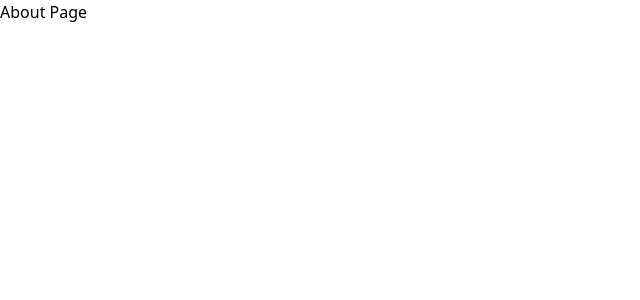
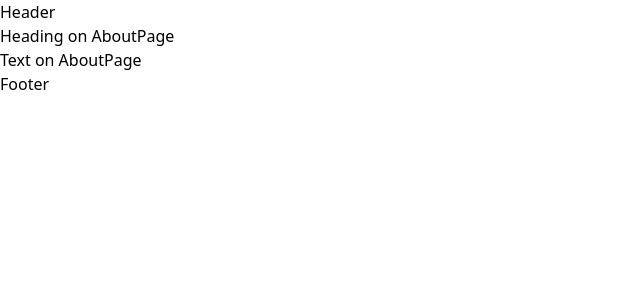
Before and after one commit to shuanvita/frontend-portfolio, a Vue app: page /about in a window 1280 px wide. Shown: the top 300 px of the page, without its empty margins (0-640 px from the left). Built offline with nearby package versions, Linux system fonts and the light colour scheme; the HTML template or start-up script is replaced by a standard one.

Commit message:
Add v-text component

```diff
--- a/src/app/entrypoint/App.vue
+++ b/src/app/entrypoint/App.vue
@@ -2,6 +2,10 @@
 
 <template>
   <div>
-    <RouterView />
+    <header>Header</header>
+    <main>
+      <RouterView />
+    </main>
+    <footer>Footer</footer>
   </div>
 </template>
--- a/src/pages/AboutPage.vue
+++ b/src/pages/AboutPage.vue
@@ -1,5 +1,11 @@
-<script lang="ts" setup></script>
+<script lang="ts" setup>
+import VHeading from '../shared/ui/VHeading/VHeading.vue'
+import VText from '../shared/ui/VText/VText.vue'
+</script>
 
 <template>
-  <div>About Page</div>
+  <div>
+    <v-heading>Heading on AboutPage</v-heading>
+    <v-text>Text on AboutPage</v-text>
+  </div>
 </template>
--- a/src/pages/HomePage.vue
+++ b/src/pages/HomePage.vue
@@ -1,5 +1,11 @@
-<script lang="ts" setup></script>
+<script lang="ts" setup>
+import VHeading from '../shared/ui/VHeading/VHeading.vue'
+import VText from '../shared/ui/VText/VText.vue'
+</script>
 
 <template>
-  <div>Home Page</div>
+  <div>
+    <v-heading>Heading on HomePage</v-heading>
+    <v-text>Text on HomePage</v-text>
+  </div>
 </template>
--- /dev/null
+++ b/src/shared/ui/VHeading/VHeading.vue
@@ -0,0 +1,3 @@
+<script setup lang="ts"></script>
+
+<template><slot /></template>
--- /dev/null
+++ b/src/shared/ui/VText/VText.vue
@@ -0,0 +1,21 @@
+<script setup lang="ts">
+const props = defineProps({
+  size: {
+    type: String,
+    default: 'medium',
+    validator: (value: string) => ['small', 'medium', 'large'].includes(value),
+  },
+})
+
+const sizes = {
+  small: 'text-[14px]/[1.4]',
+  medium: 'text-[16px]/[1.5]',
+  large: 'text-[18px]/[1.5]',
+}
+</script>
+
+<template>
+  <p :class="sizes[props.size as keyof typeof sizes]">
+    <slot />
+  </p>
+</template>
--- /dev/null
+++ b/src/shared/ui/index.ts
@@ -0,0 +1 @@
+export * from './'
```
